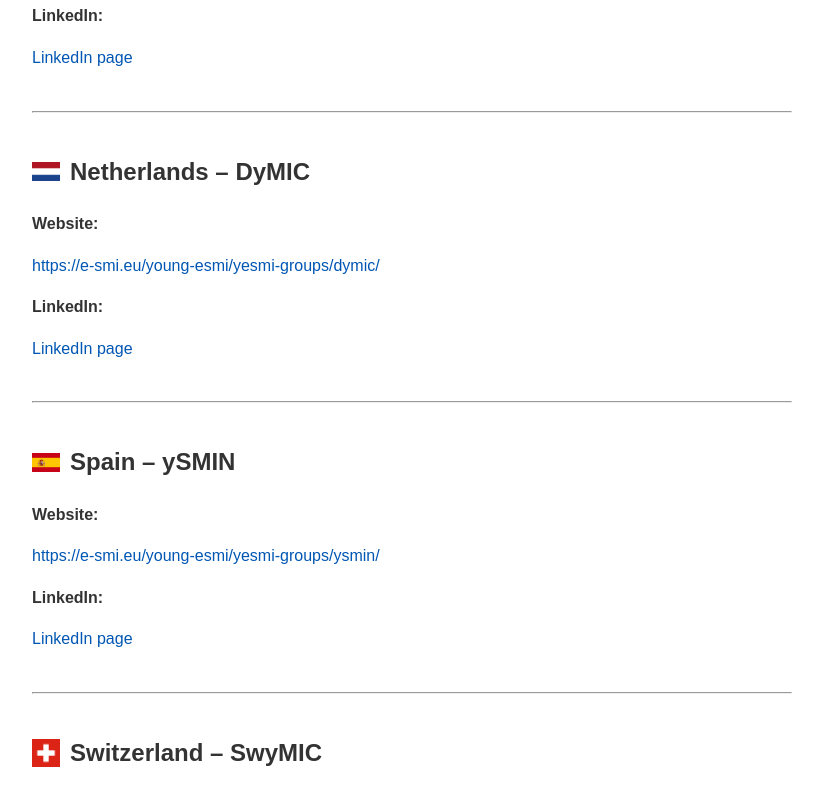
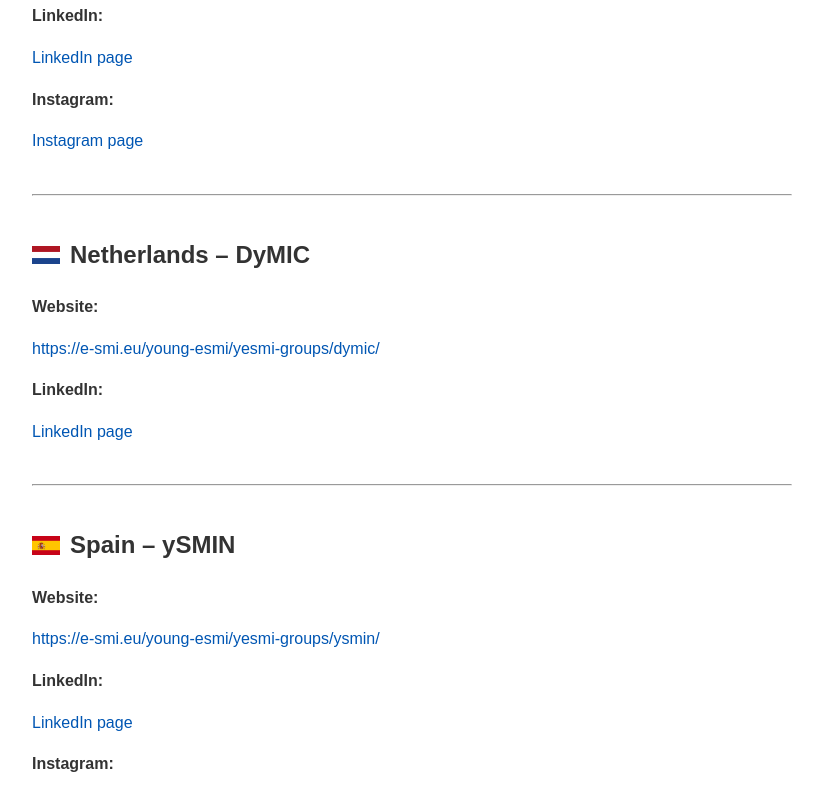
Before and after one commit to LisaAlborghetti/links_yESMI, a plain HTML site: page index.html in a window 1280 px wide. Shown: the part 1557-2346 px from the top of the page, without its empty margins (228-1051 px from the left). Drawn offline with Linux system fonts and the light colour scheme.

Commit message:
Update index.html

```diff
--- a/index.html
+++ b/index.html
@@ -129,6 +129,11 @@
   LinkedIn page
 </a>
 
+<p><strong>Instagram:</strong></p>
+<a href="https://www.instagram.com/yitamic/" target="_blank">
+  Instagram page
+</a>
+
 <hr>
 
 <h2>
@@ -159,6 +164,11 @@
 </a>
 
 <p><strong>LinkedIn:</strong></p>
+<a href="https://www.linkedin.com/company/ysmin-young-spanish-molecular-imaging-network/?viewAsMember=true" target="_blank">
+  LinkedIn page
+</a>
+
+  <p><strong>Instagram:</strong></p>
 <a href="https://www.linkedin.com/company/ysmin-young-spanish-molecular-imaging-network/?viewAsMember=true" target="_blank">
   LinkedIn page
 </a>
```
